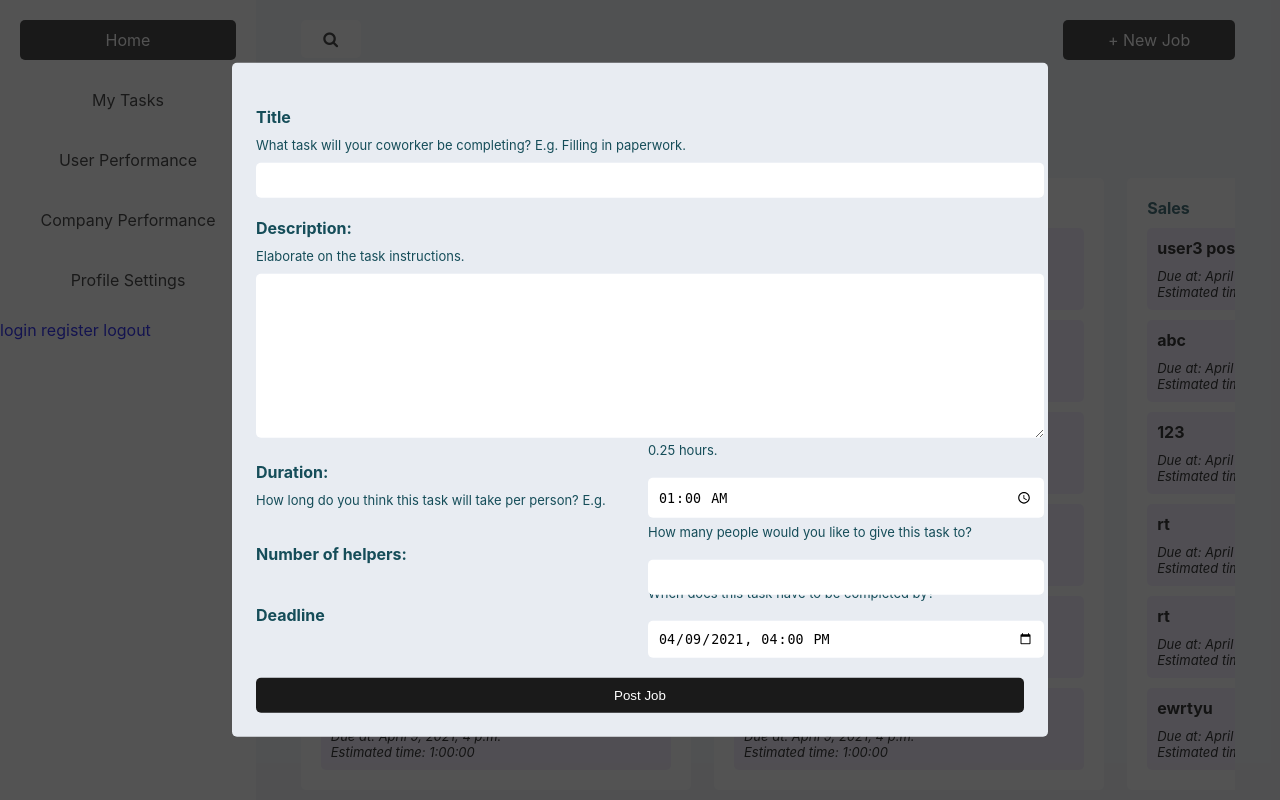
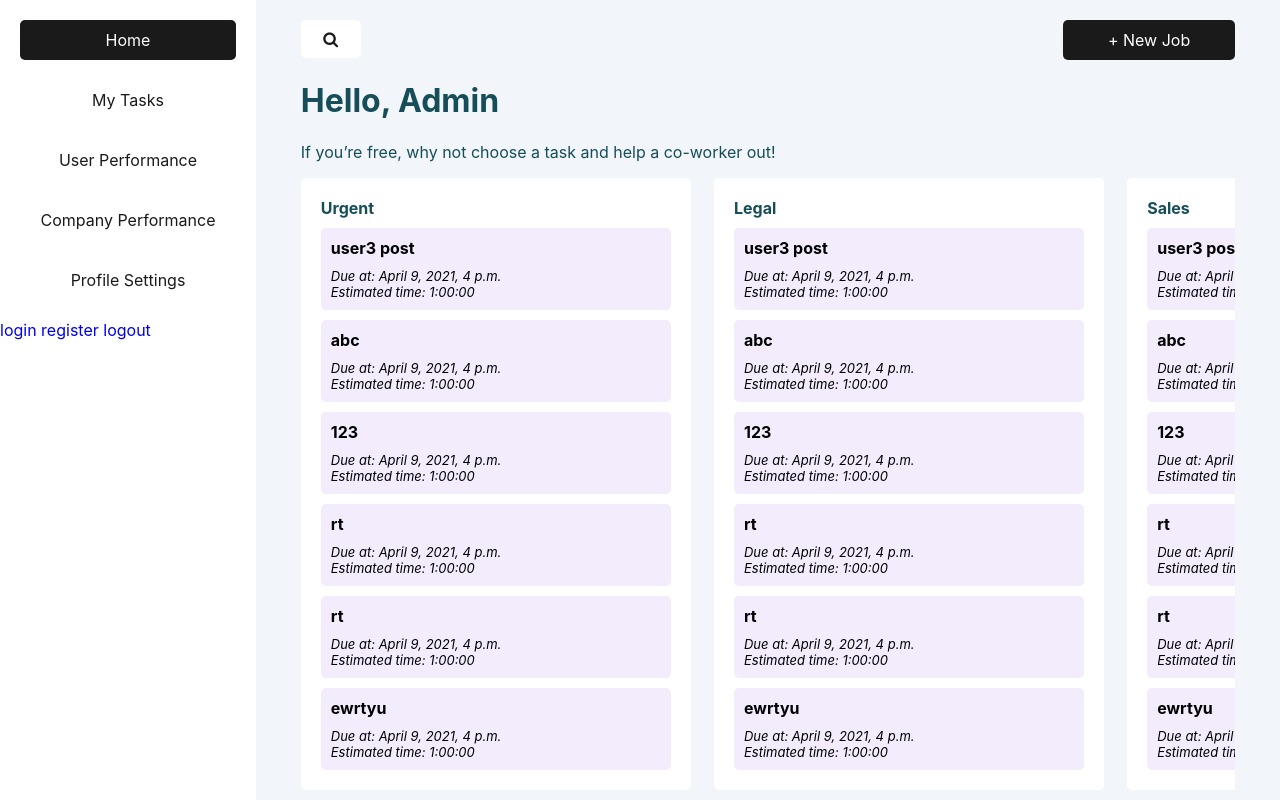
Before and after one commit to mispelledname/chronicle, a Django app: page /oddjob/ in a window 1280 px wide. Run offline with Django 3.2, Linux system fonts and the light colour scheme; data comes from the database, SQL or seed files in the repository; some libraries are stand-ins or nearby versions.

```diff
--- a/mysite/oddjob/templates/oddjob/base.html
+++ b/mysite/oddjob/templates/oddjob/base.html
@@ -181,7 +181,7 @@
         padding: 10px;
         border: none;
         border-radius: 5px;
-        color: 1A1A1A, 100%;
+        color: #1A1A1A, 100%;
     }
 
     input:focus {
@@ -221,7 +221,7 @@
         top: 0;
         background: rgba(26, 26, 26, 0.75);
         z-index: 10;
-        /* display: none; */
+        display: none;
     }
 
     .pop-up {
--- a/mysite/oddjob/templates/oddjob/index.html
+++ b/mysite/oddjob/templates/oddjob/index.html
@@ -6,6 +6,7 @@
 
 <div id="dark-overlay">
 	<div class="pop-up">
+		<div class='pop-up-content'>
 			<form method="POST" action="/oddjob/newpost">
 				{% csrf_token %}
 
@@ -48,7 +49,6 @@
 					</div>
 				</div>
 
-
 				<!-- deadline -->
 				<div class='form-columns'>
 					<div class='col-1'>
@@ -65,6 +65,7 @@
 				<!-- post job button -->
 				<input type="submit" value="Post Job">
 			</form>
+		</div>
 	</div>
 </div>
 
```
Lines whose indentation alone changed are shown as unchanged.
